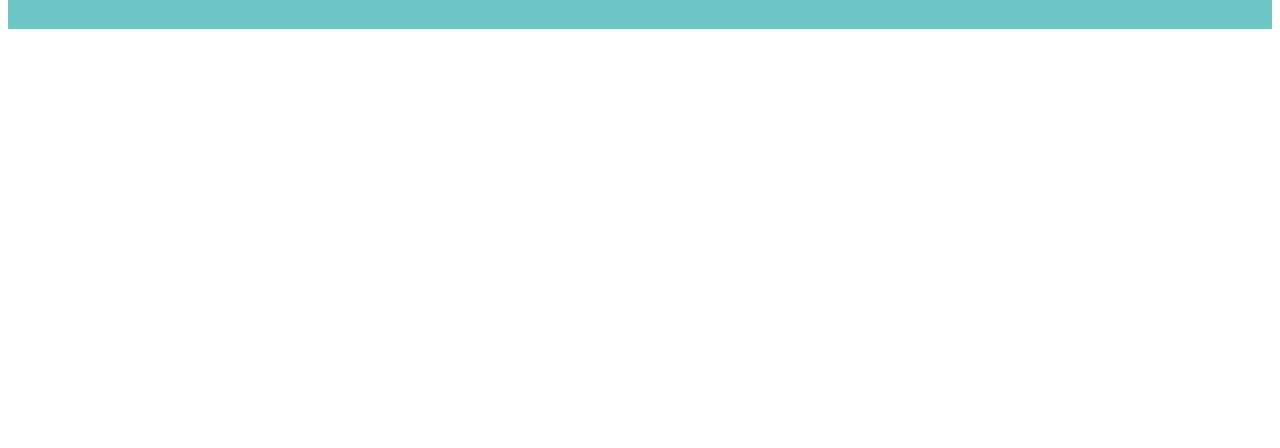
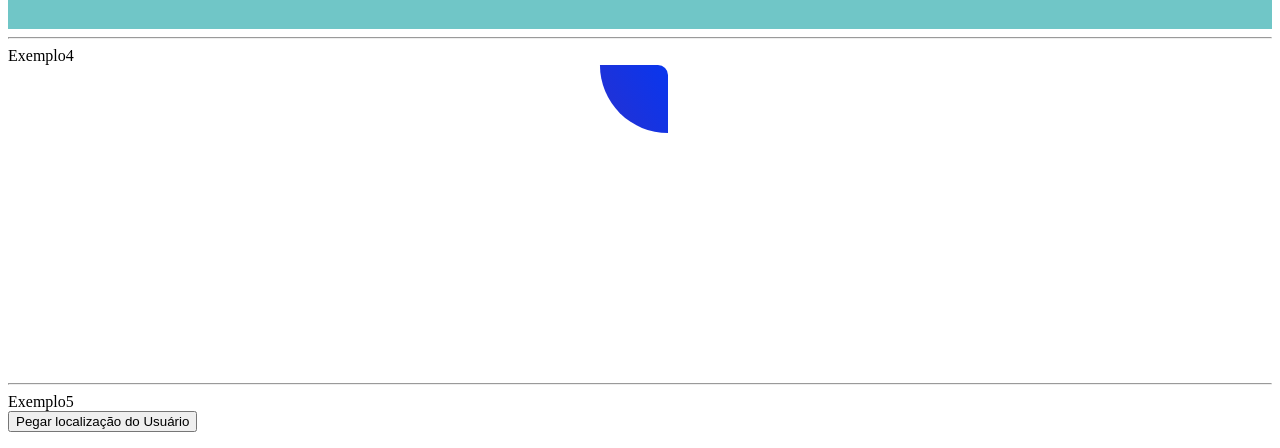
Before and after one commit to silviobsjunior/testesHtmlCss, a plain HTML site: page index.html in a window 1280 px wide. Shown: the part 549-997 px from the top of the page. Before the commit the page ends 800 px from the top, so only its background shows below. Drawn offline with Linux system fonts and the light colour scheme.

Commit message:
Inclusao exemplo geolocalizacao

```diff
--- a/index.html
+++ b/index.html
@@ -74,5 +74,45 @@
         <a class="hover-fx"><i class="fab fa-linkedin fa-2x"></i></a>
         <a class="hover-fx"><i class="fab fa-github fa-2x"></i></a>
     </section>
-</body>
+    <hr>
+    <section class="left-section">Exemplo4</section>
+    <div class="main"><!-- https://www.instagram.com/reel/CgE3Bqwjf0N/ -->
+        <h1>Olá. Eu sou o Silvio Júnior - silviobsjunior</h1>
+        <p>Estou aprendendo HTML com CSS e estes são alguns exemplos retirados do Instagram.</p>
+        <p>Uma semana Dev foi feito pela EBAC, onde foi possível criar um curriculo e disponibilizar no Github.</p>
+        <h3>Aprenda uma linguagem de programação também.</h3>
+    </div>
+    <hr>
+    <section class="left-section">Exemplo5</section>
+    <button onclick="getUserLocation()">Pegar localização do Usuário</button>
+    <div><!-- https://www.instagram.com/p/Cf6KOZyDhPV -->
+        <p id="res"></p>
+        <script>
+            var res = getElementById("res");
+            function getUserLocation() {
+                if (navigator.geolocation) navigator.geolocation.getCurrentPosition(success, error);
+                else res.innerHTML = "Geolocalização não é suportado por este Browser!";
+            }
+            function error(error) {
+                res.innerHTML = "Error <br> Code => " + error.code + "<br>" +
+                "Message => " + error.message;
+            }
+            function success(position) {
+                var coords = position.coords;
+                var txt = "";
+                //Sempre retorna
+                txt = txt + " latitude : " + coords.latitude + "<br>";
+                txt = txt + " longitude : " + coords.longitude + "<br>";
+                txt = txt + " accuracy : " + coords.accuracy + "<br>";
+                //Retorna somente se disponível
+                txt = txt + " altitude : " + coords.altitude + "<br>";
+                txt = txt + " altitudeAccuracy : " + coords.altitudeAccuracy + "<br>";
+                txt = txt + " heading : " + coords.heading + "<br>";
+                txt = txt + " speed : " + coords.speed + "<br>";
+                txt = txt + " timestamp : " + coords.timestamp + "<br>";
+                res.innerHTML = txt;
+            }
+        </script>
+    </div>
+ </body>
 </html>
--- a/style.css
+++ b/style.css
@@ -223,3 +223,35 @@
     opacity: 1;
     transform: scale(1.15);
 }
+
+.main {
+    width: 600px;
+    height: 250px;
+    padding: 30px;
+    background: linear-gradient(60deg, #ec0a0a, #0936ee);
+    border-radius: 10px;
+    color: #fff;
+    clip-path: circle(13.2% at 100% 0);
+    cursor: pointer;
+    transition: all 0.4s ease-in-out;
+}
+
+.main h1{
+    margin: 30px 0;
+    color: #ccc;
+    font-weight: bold;
+}
+
+.main p{
+    font-weight: 20px 0;
+    line-height: 150%;
+}
+
+.main h3{
+    margin: 20px 0;
+    color: #ccc;
+}
+
+.main:hover{
+    clip-path: circle(141.4% at 100% 0);
+}
```
